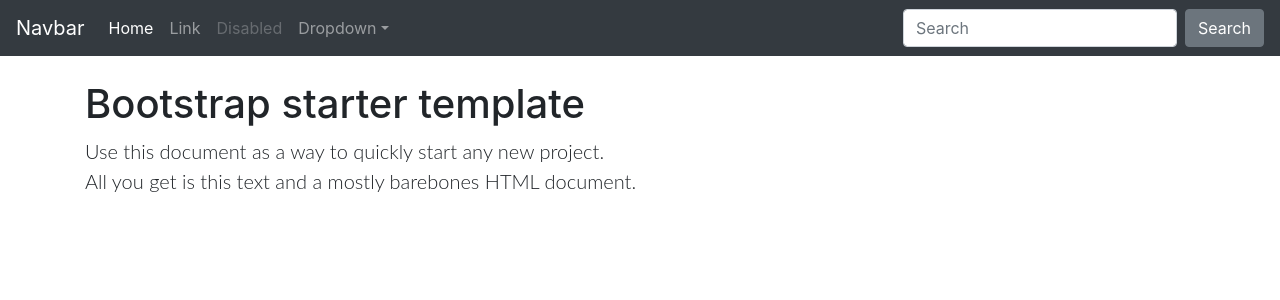
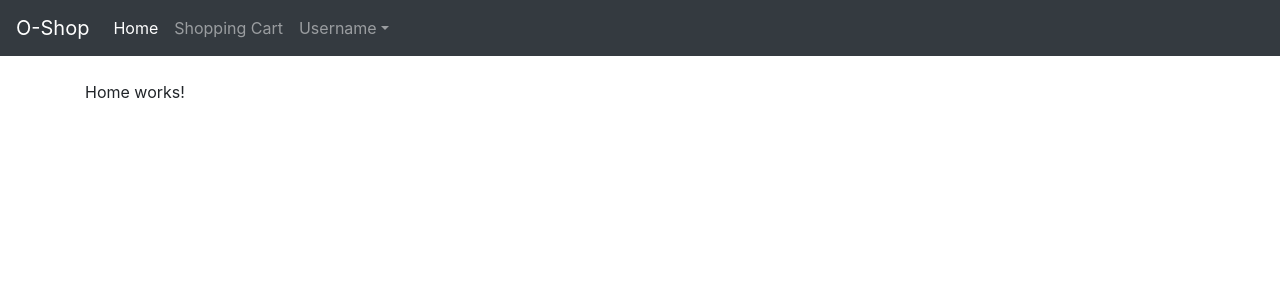
Before and after one commit to priya240896/angular-1, an Angular app: page / in a window 1280 px wide. Shown: the top 300 px of the page. Built offline with nearby package versions, Linux system fonts and the light colour scheme.

Commit message:
5 files modified

```diff
--- a/src/app/app.component.html
+++ b/src/app/app.component.html
@@ -1,8 +1,8 @@
 <bs-navbar>
 </bs-navbar>
-<main role="main" class="container">
+<div class="container">
+  <router-outlet>
 
-  <div class="starter-template">
-    <h1>Bootstrap starter template</h1>
-    <p class="lead">Use this document as a way to quickly start any new project.<br> All you get is this text and a mostly barebones HTML document.</p>
-  </div>
+  </router-outlet>
+
+</div>
--- a/src/app/app.module.ts
+++ b/src/app/app.module.ts
@@ -2,6 +2,7 @@ import { NgModule } from '@angular/core';
 import { BrowserModule } from '@angular/platform-browser';
 import { FormsModule } from '@angular/forms';
 import {RouterModule} from '@angular/router'
+import {NgbModule} from '@ng-bootstrap/ng-bootstrap'
 
 import { AppComponent } from './app.component';
 import { HelloComponent } from './hello.component';
@@ -14,6 +15,7 @@ import { ProductsComponent } from './products/products.component';
 import { ShoppingCartComponent } from './shopping-cart/shopping-cart.component';
 import { AdminOrdersComponent } from './admin/admin-orders/admin-orders.component';
 import { AdminProductsComponent } from './admin/admin-products/admin-products.component';
+import { LoginComponent } from './login/login.component';
 
 
 
@@ -21,13 +23,23 @@ import { AdminProductsComponent } from './admin/admin-products/admin-products.co
 
 
 @NgModule({
-  imports:      [ BrowserModule, FormsModule, RouterModule.forRoot([
+  imports:      [ BrowserModule, FormsModule,
+   NgbModule,
+   RouterModule.forRoot([
     {
       path:'', component:HomeComponent},
-     {path:'products', component:ProductsComponent }
+     {path:'products', component:ProductsComponent },
+      { path:'shopping-cart', component:ShoppingCartComponent},
+      { path:'check-out', component:CheckOutComponent},
+      { path:'order-success', component:OrderSuccessComponent},
+      { path:'login', component:LoginComponent},
+       { path:'my-orders', component:MyOrdersComponent},
+      { path:'admin/products', component:AdminProductsComponent},
+      { path:'admin/orders', component:AdminOrdersComponent}
+
   ]) ],
   declarations: [ AppComponent, HelloComponent,BsNavbarComponent,CheckOutComponent,HomeComponent,MyOrdersComponent,
- OrderSuccessComponent,ProductsComponent,ShoppingCartComponent,AdminOrdersComponent,AdminProductsComponent ],
+ OrderSuccessComponent,ProductsComponent,ShoppingCartComponent,AdminOrdersComponent,AdminProductsComponent,LoginComponent ],
   bootstrap:    [ AppComponent,BsNavbarComponent ]
 })
 export class AppModule { }
--- a/src/app/bs-navbar/bs-navbar.component.html
+++ b/src/app/bs-navbar/bs-navbar.component.html
@@ -1,5 +1,5 @@
 <nav class="navbar navbar-expand-md navbar-dark bg-dark fixed-top">
-  <a class="navbar-brand" href="#">Navbar</a>
+  <a class="navbar-brand" href="#">O-Shop</a>
   <button class="navbar-toggler" type="button" data-toggle="collapse" data-target="#navbarsExampleDefault" aria-controls="navbarsExampleDefault" aria-expanded="false" aria-label="Toggle navigation">
     <span class="navbar-toggler-icon"></span>
   </button>
@@ -7,26 +7,20 @@
   <div class="collapse navbar-collapse" id="navbarsExampleDefault">
     <ul class="navbar-nav mr-auto">
       <li class="nav-item active">
-        <a class="nav-link" href="#">Home <span class="sr-only">(current)</span></a>
+        <a class="nav-link" routerLink="/">Home <span class="sr-only">(current)</span></a>
       </li>
       <li class="nav-item">
-        <a class="nav-link" href="#">Link</a>
+        <a class="nav-link" routerLink="/shopping-cart">Shopping Cart</a>
       </li>
-      <li class="nav-item">
-        <a class="nav-link disabled" href="#" tabindex="-1" aria-disabled="true">Disabled</a>
-      </li>
-      <li class="nav-item dropdown">
-        <a class="nav-link dropdown-toggle" href="#" id="dropdown01" data-toggle="dropdown" aria-haspopup="true" aria-expanded="false">Dropdown</a>
-        <div class="dropdown-menu" aria-labelledby="dropdown01">
-          <a class="dropdown-item" href="#">Action</a>
-          <a class="dropdown-item" href="#">Another action</a>
-          <a class="dropdown-item" href="#">Something else here</a>
+      <li ngbDropdown class="nav-item dropdown ">
+        <a ngbDropdownToggle class="nav-link dropdown-toggle" href="#" id="dropdown01" data-toggle="dropdown" aria-haspopup="true" aria-expanded="false">Username</a>
+        <div ngbDropdownMenu class="dropdown-menu" aria-labelledby="dropdown01">
+          <a class="dropdown-item" routerLink="/my-orders">My Orders</a>
+          <a class="dropdown-item" routerLink="admin/orders">Manage Orders</a>
+          <a class="dropdown-item" routerLink="admin/products">Manage Products</a>
+          <a class="dropdown-item" >Log Out</a>
         </div>
       </li>
     </ul>
-    <form class="form-inline my-2 my-lg-0">
-      <input class="form-control mr-sm-2" type="text" placeholder="Search" aria-label="Search">
-      <button class="btn btn-secondary my-2 my-sm-0" type="submit">Search</button>
-    </form>
   </div>
 </nav>
--- a/src/app/home/home.component.html
+++ b/src/app/home/home.component.html
@@ -0,0 +1,3 @@
+<p>
+  Home works!
+</p>
```
Also changed, not shown: package.json (+15 -13 lines).
